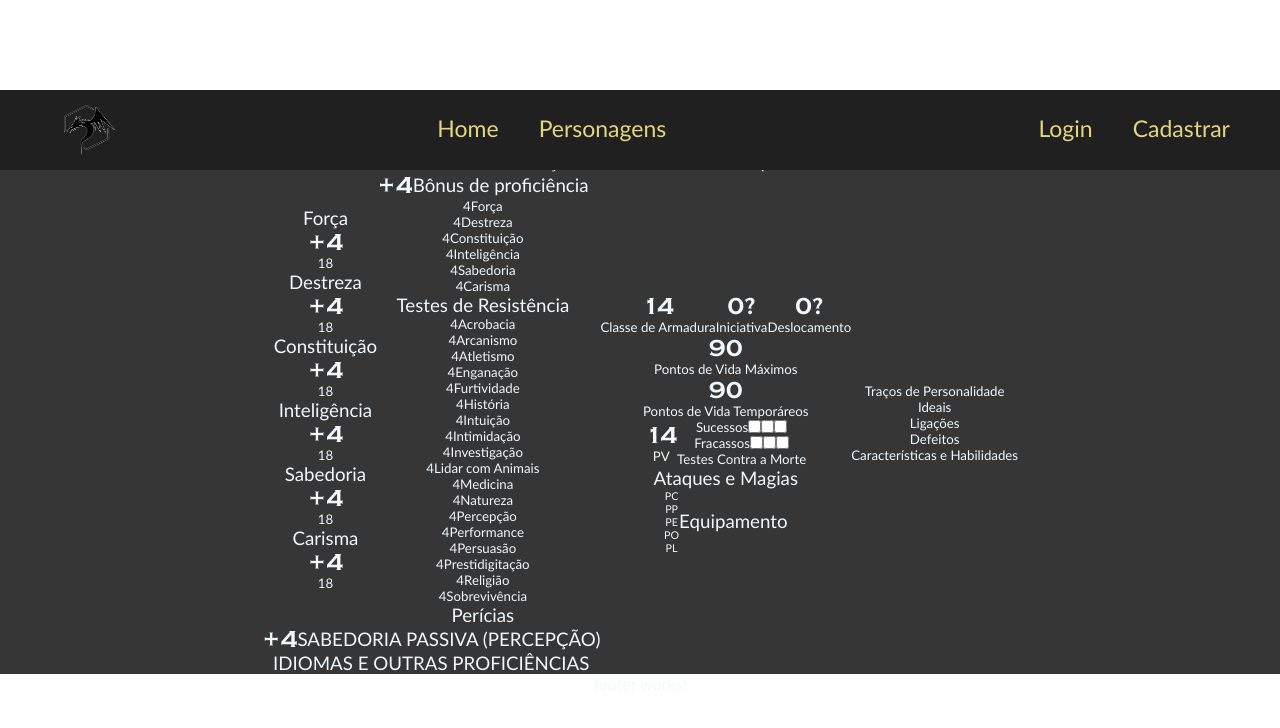
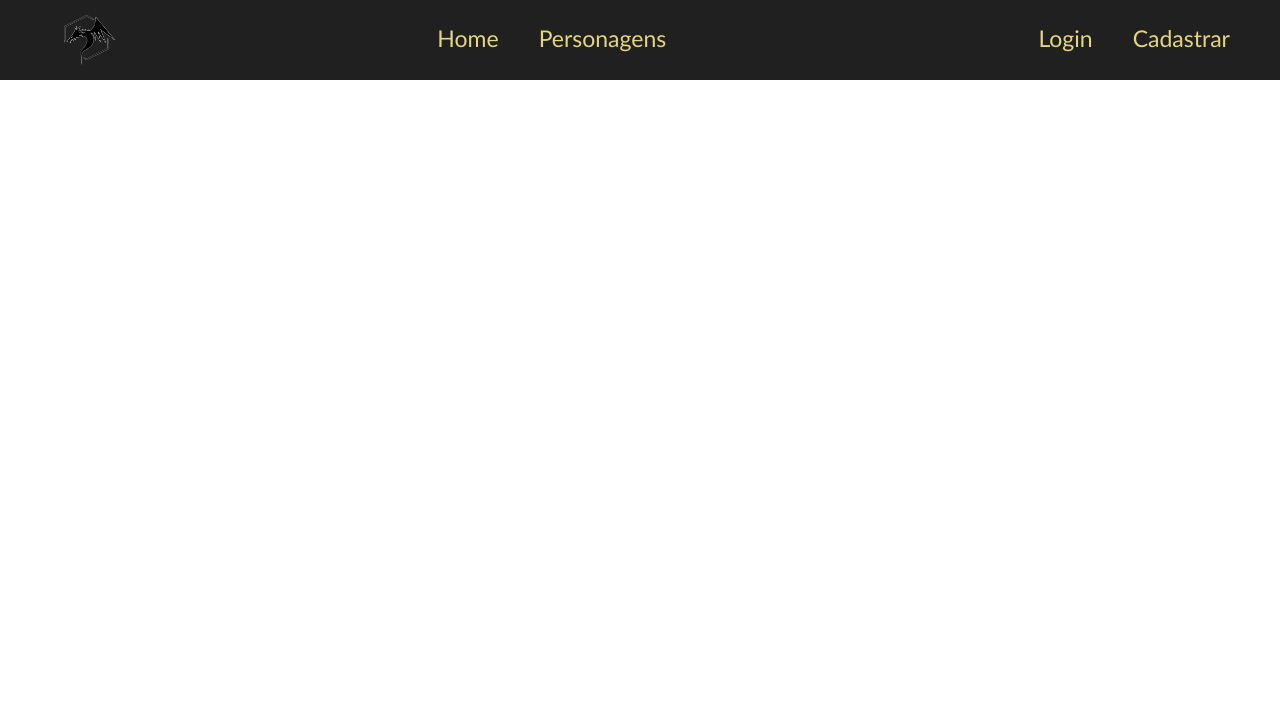
Before and after one commit to Cavernas-e-Dragoes/ced-frontend, an Angular app: page /character-sheet in a window 1280 px wide. Shown: the top 728 px of the page. Built offline with nearby package versions, Linux system fonts and the light colour scheme; a web font is replaced by a local one.

Commit message:
start on character-sheet

```diff
--- a/src/app/models/character.ts
+++ b/src/app/models/character.ts
@@ -2,12 +2,11 @@ import { Equipment } from "./equipment";
 import { Magic } from "./magic";
 
 export class Character {
-  id: number;
+  id!: number;
+  playerName: string;
   name: string;
   race: string;
-  raceName: string;
   charClass: string;
-  className: string;
   equipments: Equipment[];
   magics: Magic[];
   level: number;
@@ -19,6 +18,8 @@ export class Character {
   armorClass: number;
   inspiration: number;
   passiveWisdom: number;
+
+  nextLevel: number;
 
   //attributes
   strength: number;
@@ -66,11 +67,10 @@ export class Character {
 
   constructor(
     id: number,
+    playerName: string,
     name: string,
     race: string,
-    raceName: string,
     charClass: string,
-    className: string,
     level: number,
     alignment: string,
     hitPoints: number,
@@ -85,15 +85,16 @@ export class Character {
     constitution: number,
     intelligence: number,
     wisdom: number,
-    charisma: number
+    charisma: number,
+    nextLevel: number,
   ) {
     this.id = id;
+    this.playerName = playerName;
     this.name = name;
     this.race = race;
-    this.raceName = raceName;
     this.charClass = charClass;
-    this.className = className;
     this.level = level;
+    this.nextLevel = nextLevel;
     this.alignment = alignment;
     this.hitPoints = hitPoints;
     this.experiencePoints = experiencePoints;
--- a/src/app/models/characterCard.ts
+++ b/src/app/models/characterCard.ts
@@ -5,7 +5,8 @@ export class characterCard {
     className: string;
     level: number;
 
-    constructor(name: string, raceName: string, className: string, level: number) {
+    constructor(id: number, name: string, raceName: string, className: string, level: number) {
+      this.id = id;
       this.name = name;
       this.raceName = raceName;
       this.className = className;
--- a/src/app/pages/character-sheet/character-sheet.component.css
+++ b/src/app/pages/character-sheet/character-sheet.component.css
@@ -1,10 +1,64 @@
-section{
-    margin-top: 90px;
-    background: rgb(54, 54, 54);
-}
 *{
-
     color: aliceblue;
     font-weight: 400;
     text-align: center;
 }
+section{
+    padding-top: 100px;
+    background: rgb(54, 54, 54);
+}
+main{
+    border: 1px solid #222;
+    background: rgb(75, 75, 75);
+    width: 60vw;
+    margin: 100px auto;
+    border-radius: 5%;
+    box-shadow: 3px 3px 10px 4px #222;
+    padding: 2%;
+}
+.basic{
+    clip-path: polygon(0 0, 2% 34%, 2% 64%, 0 100%, 19% 95%, 37% 94%, 60% 93%, 80% 95%, 100% 100%, 98% 69%, 98% 35%, 100% 0, 80% 5%, 59% 8%, 39% 8%, 19% 5%);
+    border: 6px solid rgb(0, 0, 0);
+    width: 100%;
+    justify-content: space-between;
+    padding:  20px;
+}
+.name{
+    padding: 10px;
+    align-items: flex-start;
+    width: 200px;
+    height: 80px;
+    clip-path: polygon(1% 1%, 2% 34%, 2% 64%, 0 100%, 19% 95%, 37% 94%, 60% 93%, 80% 95%, 100% 100%, 98% 69%, 98% 35%, 99% 1%, 80% 5%, 59% 8%, 39% 8%, 19% 5%);
+    border: 5px solid #222;
+}
+.name h3{
+    font-size: 16px;
+}
+
+.infobase{
+    width: 70%;
+    justify-content: space-evenly;
+}
+.info-01, .info-02, .info-03{
+    clip-path: polygon(1% 1%, 2% 34%, 2% 64%, 0 100%, 19% 95%, 37% 94%, 60% 93%, 80% 95%, 100% 100%, 98% 69%, 98% 35%, 99% 1%, 80% 5%, 59% 8%, 39% 8%, 19% 5%);
+    border: 5px solid #222;
+}
+.atribute{
+    clip-path: polygon(1% 1%, 2% 34%, 2% 64%, 0 100%, 19% 95%, 37% 94%, 60% 93%, 80% 95%, 100% 100%, 98% 69%, 98% 35%, 99% 1%, 80% 5%, 59% 8%, 39% 8%, 19% 5%);
+    border: 5px solid rgb(0, 0, 0);
+    width: 117px;
+    height: 117px;
+    margin: 20px auto;
+    justify-content: space-between;
+    padding: 10px 0;
+}
+
+.atribute h3{
+    letter-spacing: -1;
+}
+.atribute h2{
+    font-size: 30px;
+}
+.atribute h5{
+    font-size: 20px;
+}
--- a/src/app/pages/character-sheet/character-sheet.component.html
+++ b/src/app/pages/character-sheet/character-sheet.component.html
@@ -1,35 +1,35 @@
 <app-menu></app-menu>
 
-<section>
+<section class="column" *ngIf="personagem">
     <main class="column">
         <div class="row basic">
             <div class="name column">
-                <h1>Nome aqui</h1>
+                <h1>{{personagem.name}}</h1>
                 <h3>Nome do Personagem</h3>
             </div>
             <div class="infobase row">
-                <div class="column">
-                    <h4>classe e nivel aqui</h4>
+                <div class="column info-01">
+                    <h4>{{personagem.charClass}} {{personagem.level}}</h4>
                     <h3>Classe e Nível</h3>
-                    <h4>raça aqui</h4>
+                    <h4>{{personagem.race}}</h4>
                     <h3>Raça</h3>
                 </div>
-                <div class="column">
+                <div class="column info-02">
                     <h4>antecedente aqui</h4>
                     <h3>Antecedente</h3>
-                    <h4>alinhamento aqui</h4>
+                    <h4>{{personagem.alignment}}</h4>
                     <h3>Alinhamento</h3>
                 </div>
-                <div class="column">
-                    <h4>nome do jogador aqui</h4>
+                <div class="column info-03">
+                    <h4>{{personagem.playerName}}</h4>
                     <h3>Nome do jogador</h3>
                     <div class="row xp-level">
                         <div class="column xp">
-                            <h4>experiencia aqui</h4>
+                            <h4>{{personagem.experiencePoints}}</h4>
                             <h3>Experiencia</h3>
                         </div>
                         <div class="column lvl">
-                            <h4>Próximo Nível aqui</h4>
+                            <h4>{{personagem.nextLevel}}</h4>
                             <h3>Próximo Nível</h3>
                         </div>
                     </div>
@@ -40,35 +40,35 @@
             <div class="left-sheet column">
                 <div class="row">
                     <div class="column pt-1">
-                        <div class="atribute">
+                        <div class="atribute column">
                             <h3>Força</h3>
-                            <h2>+4</h2>
-                            <h5>18</h5>
+                            <h2>+{{personagem.strengthModifier}}</h2>
+                            <h5>{{personagem.strength}}</h5>
                         </div>
-                        <div class="atribute">
+                        <div class="atribute column">
                             <h3>Destreza</h3>
-                            <h2>+4</h2>
-                            <h5>18</h5>
+                            <h2>+{{personagem.dexterityModifier}}</h2>
+                            <h5>{{personagem.dexterity}}</h5>
                         </div>
-                        <div class="atribute">
+                        <div class="atribute column">
                             <h3>Constituição</h3>
-                            <h2>+4</h2>
-                            <h5>18</h5>
+                            <h2>+{{personagem.constitutionModifier}}</h2>
+                            <h5>{{personagem.constitution}}</h5>
                         </div>
-                        <div class="atribute">
+                        <div class="atribute column">
                             <h3>Inteligência</h3>
-                            <h2>+4</h2>
-                            <h5>18</h5>
+                            <h2>+{{personagem.intelligenceModifier}}</h2>
+                            <h5>{{personagem.intelligence}}</h5>
                         </div>
-                        <div class="atribute">
+                        <div class="atribute column">
                             <h3>Sabedoria</h3>
-                            <h2>+4</h2>
-                            <h5>18</h5>
+                            <h2>+{{personagem.wisdomModifier}}</h2>
+                            <h5>{{personagem.wisdom}}</h5>
                         </div>
-                        <div class="atribute">
+                        <div class="atribute column">
                             <h3>Carisma</h3>
-                            <h2>+4</h2>
-                            <h5>18</h5>
+                            <h2>+{{personagem.charismaModifier}}</h2>
+                            <h5>{{personagem.charisma}}</h5>
                         </div>
                     </div>
                     <div class="column pt-2">
--- a/src/app/pages/character-sheet/character-sheet.component.ts
+++ b/src/app/pages/character-sheet/character-sheet.component.ts
@@ -1,10 +1,36 @@
-import { Component } from '@angular/core';
+import { Component, OnInit } from '@angular/core';
+import { Character } from 'src/app/models/character';
 
 @Component({
   selector: 'app-character-sheet',
   templateUrl: './character-sheet.component.html',
   styleUrls: ['./character-sheet.component.css']
 })
-export class CharacterSheetComponent {
+export class CharacterSheetComponent implements OnInit{
+
+  chars: Character[];
+  personagem: Character | undefined;
+  constructor() {
+    this.chars = [];
+    const character1 = new Character(1, 'Oliver', 'Aragorn', 'Human', 'Ranger', 12, 'Leal e Bom', 20, 565656, 3, 4, 25, 1, 16, 18, 18, 18, 15, 10, 10, 21);
+    const character2 = new Character(2, 'Aurora', 'Gandalf', 'Wizard', 'Wizard', 9, 'Leal e Bom', 20, 565656, 3, 4, 25, 1, 16, 18, 18, 18, 15, 10, 10, 21);
+    const character3 = new Character(3, 'Bruno', 'Legolas', 'Elf', 'Archer', 10, 'Leal e Bom', 20, 565656, 3, 4, 25, 1, 16, 18, 18, 18, 15, 10, 10, 21);
+
+
+          this.chars.push(character1);
+          this.chars.push(character2);
+          this.chars.push(character3);
+
+     this.personagem = this.chars.find(char =>  char.id === Number(sessionStorage.getItem("idChar")));
+
+  }
+
+  ngOnInit() {
+    this.listCharactersMock();
+  }
+
+  private listCharactersMock(): void {
+
+  }
 
 }
--- a/src/app/pages/characters/characters.component.ts
+++ b/src/app/pages/characters/characters.component.ts
@@ -41,9 +41,9 @@ export class CharactersComponent implements OnInit{
 
   }
   private listCharactersMock(): void {
-    const character1 = new characterCard('Aragorn', 'Human', 'Ranger', 12);
-    const character2 = new characterCard('Gandalf', 'Wizard', 'Wizard', 9);
-    const character3 = new characterCard('Legolas', 'Elf', 'Archer', 10);
+    const character1 = new characterCard(1, 'Aragorn', 'Human', 'Ranger', 12);
+    const character2 = new characterCard(2, 'Gandalf', 'Wizard', 'Wizard', 9);
+    const character3 = new characterCard(3, 'Legolas', 'Elf', 'Archer', 10);
 
 
           this.chars.push(character1);
```
Also changed, not shown: src/app/services/mock-user.service.ts (deleted, +0 -62 lines).
